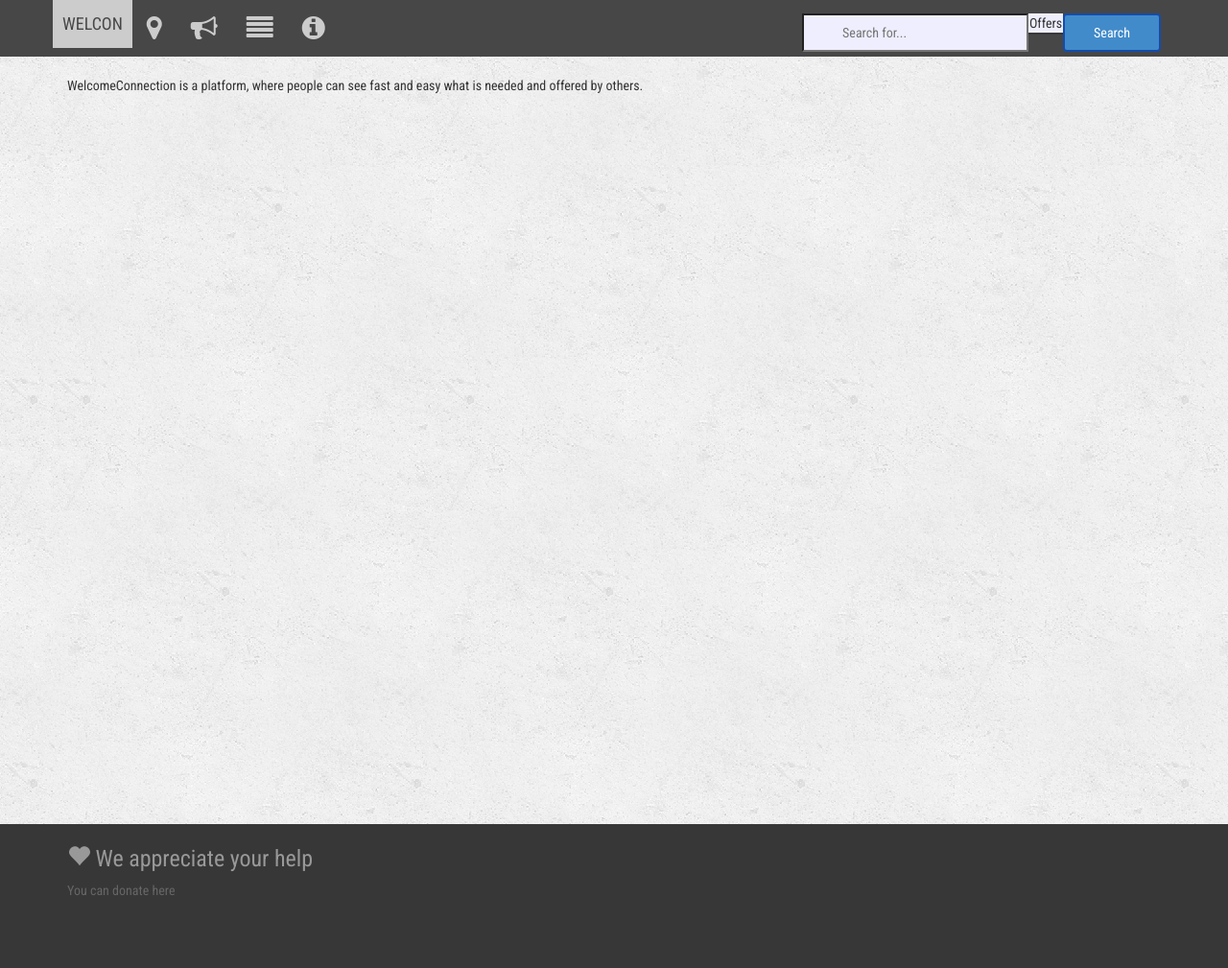
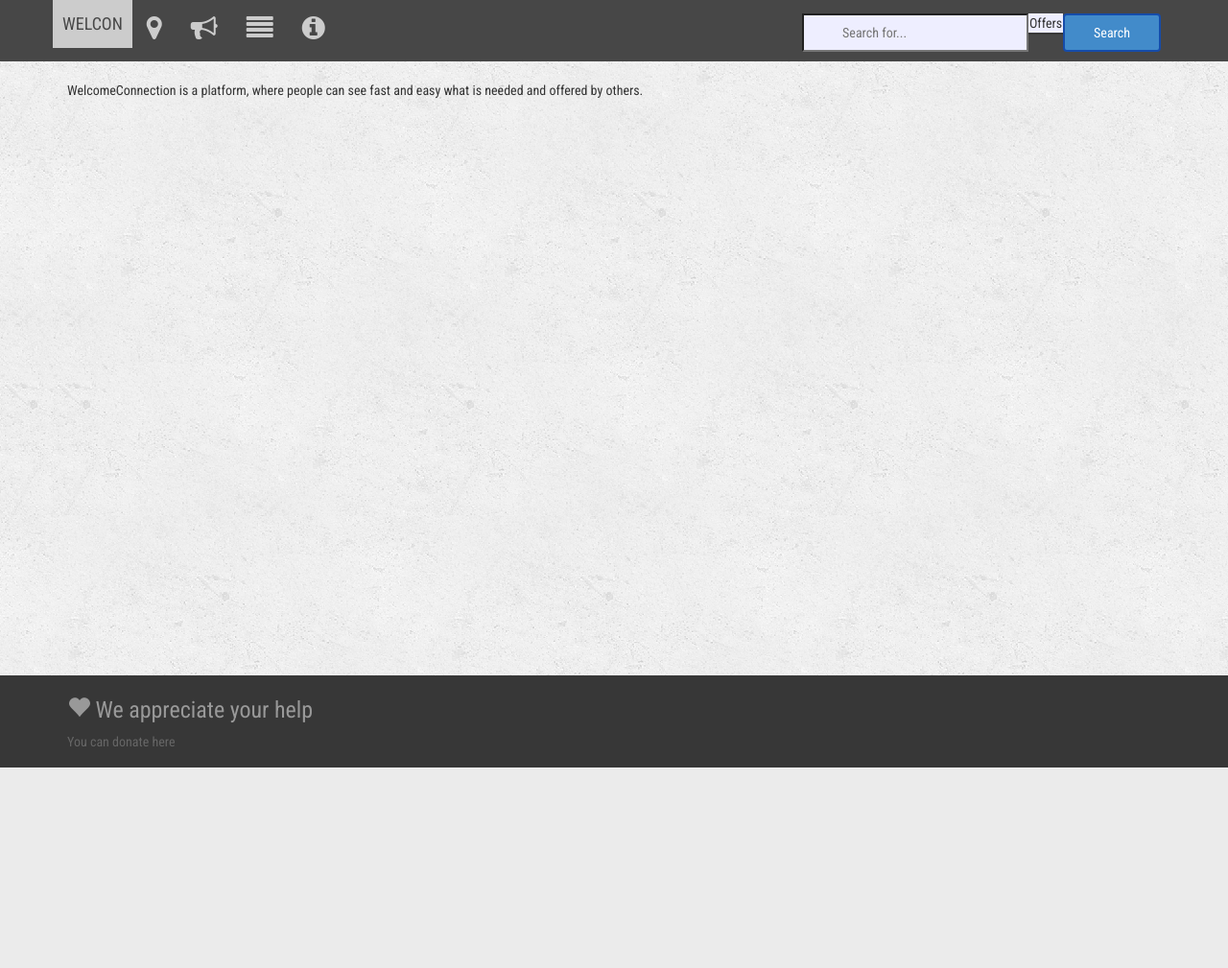
Before and after one commit to Tschakki/welcon, a PHP site: page /index.php in a window 1280 px wide. Shown: the whole page at 96% size. After the commit the page ends 800 px from the top, so only its background shows below. Run offline with PHP 8.4, Linux system fonts and the light colour scheme; some libraries are stand-ins or nearby versions.

Commit message:
[style.css] fixed height of body, top, middle and bottom

```diff
--- a/css/style.css
+++ b/css/style.css
@@ -14,11 +14,12 @@ body, .middle, .middle .container
     background: url(img/concrete_seamless.png) repeat 0 0;
 }
 body {
+    min-height:100%;
     height:100%;
 }
-.middle {
+/*.middle {
     min-height:100%;
-}
+}*/
 html
 {
     height: 100%;
--- a/includes/style.css
+++ b/includes/style.css
@@ -11,9 +11,11 @@ html {
 }
 .top {
     background-color: #474747;
+    min-height: 8%;
 }
 .top .navbar-brand {
-    height: 50px;
+ /*   height: 50px;*/
+
     line-height: 50px;
     text-align: center;
     padding: 0 10px;
@@ -39,7 +41,7 @@ html {
 }
 .middle {
     background-color: #f5f5f5;
-    min-height: 100%;
+    min-height: 80%;
 }
 .middle .container {
     background-color: #f5f5f5;
@@ -56,10 +58,12 @@ html {
 }
 .bottom {
     background-color: #373737;
+    min-height: 12%;
 }
 .bottom .container {
     background-color: #373737;
-    min-height: 150px;
+    /*min-height: 150px;*/
+
     padding: 0;
 }
 .bottom .container h3 {
```
